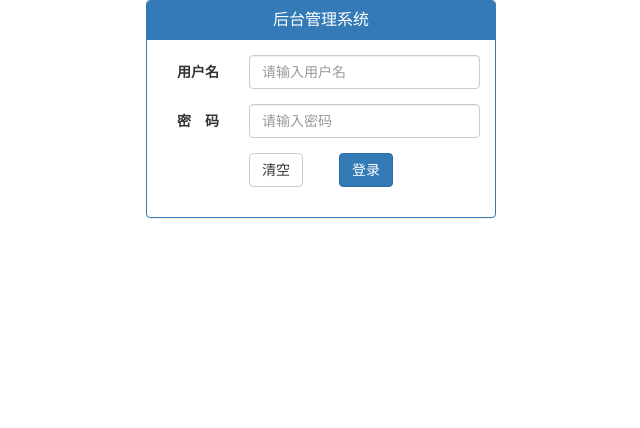
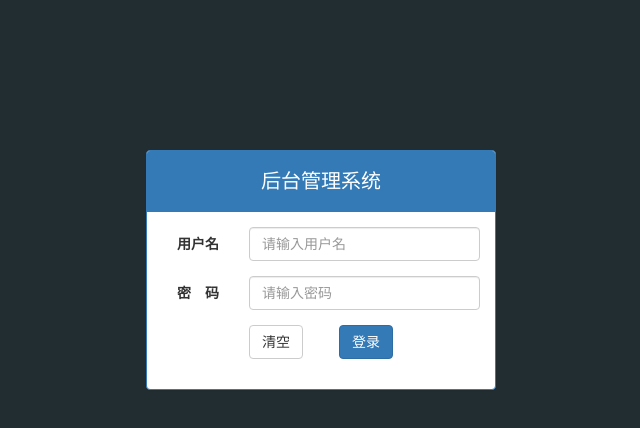
Before and after one commit to Cola521/letao, a website: page public/back/login.html in a window 1280 px wide. Shown: the whole page, without its empty margins (319-959 px from the left). Drawn offline with Linux system fonts and the light colour scheme.

Commit message:
解决合并的错误

```diff
--- a/public/back/login.html
+++ b/public/back/login.html
@@ -8,7 +8,7 @@
     <link rel="stylesheet" href="lib/bootstrap/css/bootstrap.min.css">
     <link rel="stylesheet" href="lib/bootstrap-validator/css/bootstrapValidator.min.css">
     <link rel="stylesheet" href="lib/nprogress/nprogress.css">
-    <!-- <link rel="stylesheet" href="css/common.css"> -->
+    <link rel="stylesheet" href="css/common.css">
 
 </head>
 <body class="body_bg">
```
